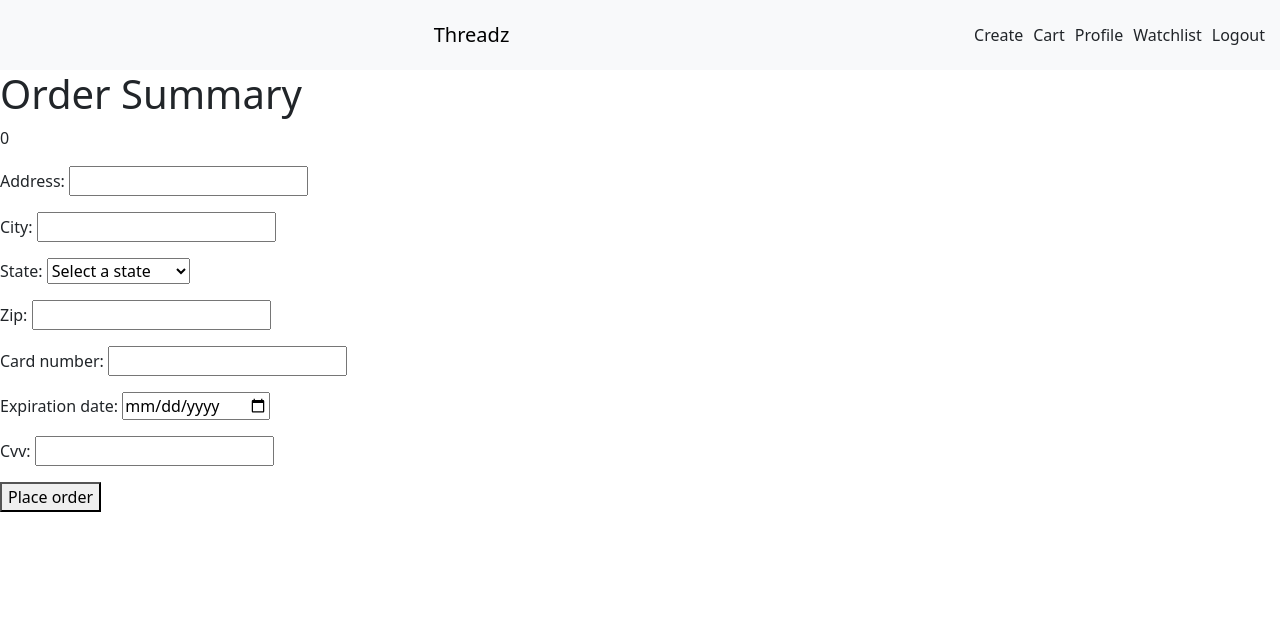
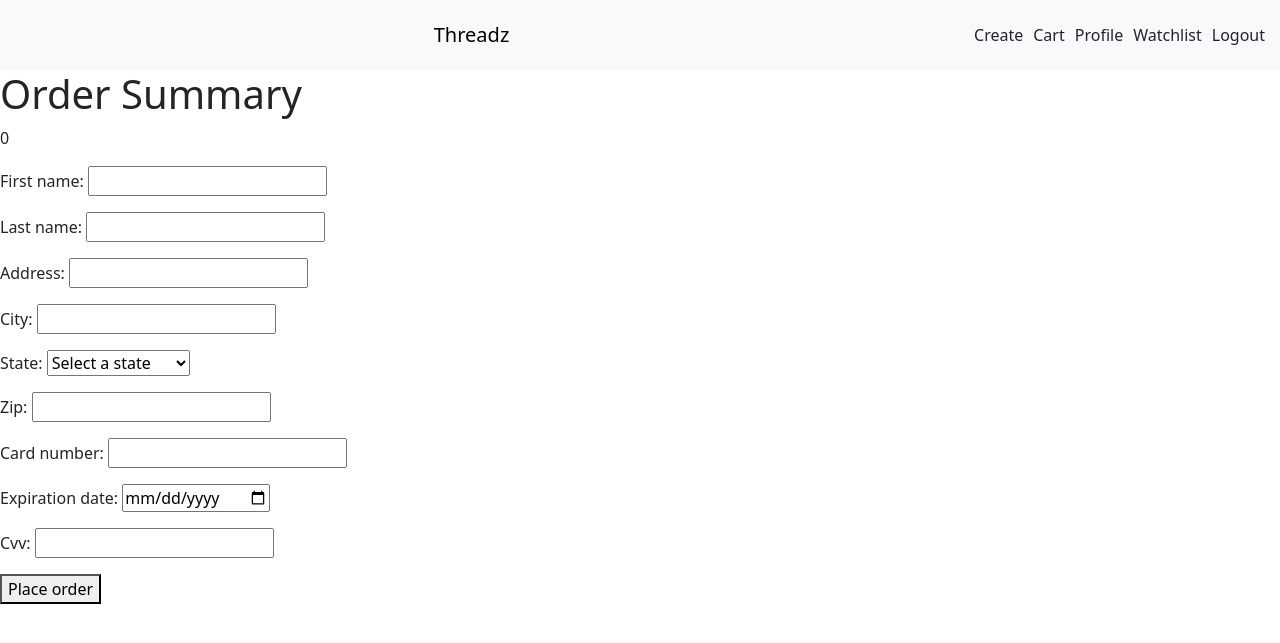
Before and after one commit to NickG35/Threadz, a Django app: page /orders/checkout in a window 1280 px wide. Shown: the top 643 px of the page. Run offline with Django 5.2, Linux system fonts and the light colour scheme; the visitor is signed in with stand-in values (Sample User, id 1); data that the repository does not hold is empty.

Commit message:
implemented first and last name in receipt page and checkout form

```diff
--- a/orders/forms.py
+++ b/orders/forms.py
@@ -23,6 +23,22 @@ US_STATE_CHOICES = [("", "Select a state")] + [
 ]
 
 class CheckoutForm(forms.Form):
+    first_name = forms.CharField(
+        max_length=50,
+        required=True,
+        validators=[
+            RegexValidator(r'^[a-zA-Z\s]+$', 'First name can only contain letters.')
+        ]
+    )
+
+    last_name = forms.CharField(
+        max_length=50,
+        required=True,
+        validators=[
+            RegexValidator(r'^[a-zA-Z\s]+$', 'Last name can only contain letters.')
+        ]
+    )
+
     address = forms.CharField(
         max_length=100,
         required=True,
--- a/orders/templates/receipt.html
+++ b/orders/templates/receipt.html
@@ -18,7 +18,8 @@
     {% endfor %}
     <p>Total: ${{ purchase.total_price }}</p>
     <h2>Shipping Information</h2>
-    <p>Shipping Address: {{ address }} {{ city }} {{ state }} {{ zip_code }}</p>
+    {{ first_name }} {{ last_name }}
+    <p>Shipping Address: {{ address }} {{ city }}, {{ state }} {{ zip_code }}</p>
     <h2>Payment Information</h2>
     <p>Card ending in {{ card_number }}</p>
 {% endblock %}
--- a/orders/views.py
+++ b/orders/views.py
@@ -24,6 +24,8 @@ def checkout(request):
     if request.method == 'POST':
         form = CheckoutForm(request.POST)
         if form.is_valid():
+            first_name = form.cleaned_data['first_name']
+            last_name = form.cleaned_data['last_name']
             address = form.cleaned_data['address']
             city = form.cleaned_data['city']
             state = form.cleaned_data['state']
@@ -44,6 +46,8 @@ def checkout(request):
 
 
             request.session['checkout_data'] = {
+                'first_name': first_name,
+                'last_name': last_name,
                 'address': address,
                 'city': city,
                 'state': state,
@@ -68,6 +72,8 @@ def receipt(request):
     checkout_data = request.session.get('checkout_data', None)
 
     if checkout_data:
+        first_name = checkout_data['first_name']
+        last_name = checkout_data['last_name']
         address = checkout_data['address']
         city = checkout_data['city']
         state = checkout_data['state']
@@ -80,6 +86,8 @@ def receipt(request):
         purchase = Order.objects.get(id=purchase_id)
 
         return render(request, 'receipt.html', {
+            'first_name': first_name,
+            'last_name': last_name,
             'address': address,
             'city': city,
             'state': state,
```
